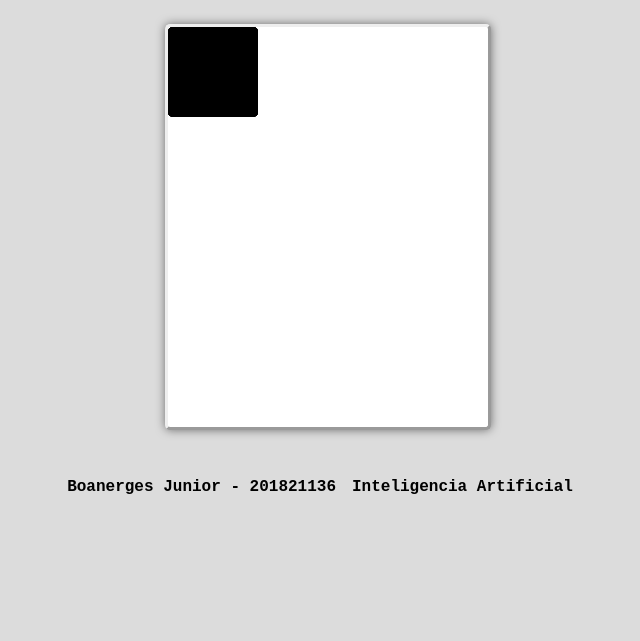
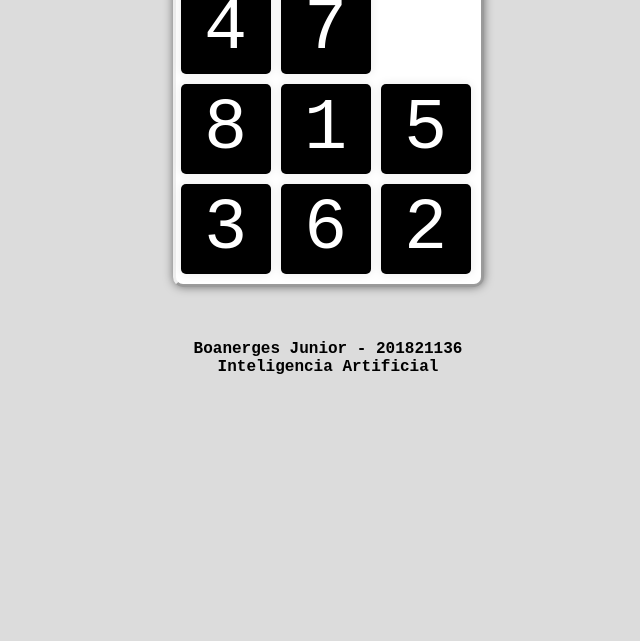
Before and after one commit to BoanergesJunior/IA-jogo-8-pecas, a plain HTML site: page index.html in a window 1280 px wide. Shown: the part 159-800 px from the top of the page, without its empty margins (312-952 px from the left). Drawn offline with Linux system fonts and the light colour scheme.

Commit message:
spread pieces

```diff
--- a/index.css
+++ b/index.css
@@ -4,52 +4,35 @@
 }
 
 body {
-  width: 100%;
-  height: 100%;
+  background-color: rgb(220, 220, 220, 1);
 }
 
 h1 {
+  text-align: center;
   background: none;
   font-size: 2.5em;
-  margin-bottom: 1em;
+  margin: 1em 0 0 0;
   font-family: "Courier New", Courier, monospace;
 }
 
-h4 {
-  font-size: 1em;
+footer {
   font-family: "Courier New", Courier, monospace;
-  align-self: flex-end;
-  align-content: flex-end;
-  margin: 0 1em 0 0;
-}
-
-.info {
-  display: flex;
-  flex-direction: row;
-  justify-content: space-between;
-  align-items: center;
-  margin: 3em 0;
+  text-align: center;
+  padding: 3px;
+  color: black;
 }
 
 .mainContainer {
-  width: 100%;
-  height: 100%;
-  display: flex;
-  align-items: center;
-  justify-content: center;
-  flex-direction: column;
-  background-color: rgb(220, 220, 220, 1);
+  width: 305px;
+  height: 305px;
+  border-radius: 10px;
 }
 
-.container {
-  width: 25%;
-  height: 50%;
-  display: flex;
-  flex-direction: column;
+#container {
+  position: relative;
+  margin: 50px auto;
+  background-color: white;
   border: outset;
-  border-radius: 5px;
-  align-content: center;
-  background-color: white;
   box-shadow: 0px 0px 10px rgb(0, 0, 0, 0.5);
 }
 
@@ -59,6 +42,12 @@ h4 {
   position: absolute;
   background-color: black;
   border-radius: 5px;
+  color: white;
+  font-size: 4.5em;
+  font-family: "Courier New", Courier, monospace;
+  text-align: center;
+  line-height: 90px;
+  box-shadow: 0px 0px 10px rgba(41, 40, 40, 0.1);
 }
 
 .piece:hover {
--- a/index.html
+++ b/index.html
@@ -7,24 +7,26 @@
     <link rel="stylesheet" href="index.css" type="text/css" />
   </head>
   <body>
-    <div class="mainContainer">
+    <head>
       <h1>Jogo das 8 peças</h1>
+    </head>
+    <div class="mainContainer" id="container">
       <!-- board -->
       <div class="container">
-        <div class="piece" data-value="1"></div>
-        <div class="piece" data-value="2"></div>
-        <div class="piece" data-value="3"></div>
-        <div class="piece" data-value="4"></div>
-        <div class="piece" data-value="5"></div>
-        <div class="piece" data-value="6"></div>
-        <div class="piece" data-value="7"></div>
-        <div class="piece" data-value="8"></div>
-      </div>
-      <div class="info">
-        <h4>Boanerges Junior - 201821136</h4>
-        <h4>Inteligencia Artificial</h4>
+        <div id="p1" class="piece" data-value="1">1</div>
+        <div id="p2" class="piece" data-value="2">2</div>
+        <div id="p3" class="piece" data-value="3">3</div>
+        <div id="p4" class="piece" data-value="4">4</div>
+        <div id="p5" class="piece" data-value="5">5</div>
+        <div id="p6" class="piece" data-value="6">6</div>
+        <div id="p7" class="piece" data-value="7">7</div>
+        <div id="p8" class="piece" data-value="8">8</div>
       </div>
     </div>
+    <footer class="info">
+      <h4>Boanerges Junior - 201821136</h4>
+      <h4>Inteligencia Artificial</h4>
+    </footer>
     <script src="index.js"></script>
   </body>
 </html>
--- a/index.js
+++ b/index.js
@@ -0,0 +1,29 @@
+(() => {
+  const pieces = []
+
+  // fill the pieces array with the pieces
+  function init() {
+    for (let i = 0; i < 9; i++) {
+      const piece = document.querySelector("#p" + i)
+      pieces.push(piece)
+    }
+    pieces.sort(() => Math.random() - 0.5)
+    render()
+  }
+
+  function render() {
+
+    for (let i = 0; i < pieces.length; i++) {
+      const piece = pieces[i]
+      if (piece) {
+        piece.style.left = (i % 3 * 100 + 5) + "px"
+        if (i < 3) piece.style.top = "5px"
+        else if (i < 6) piece.style.top = "105px"
+        else piece.style.top = "205px"
+      }
+
+    }
+  }
+
+  init()
+})()
```
